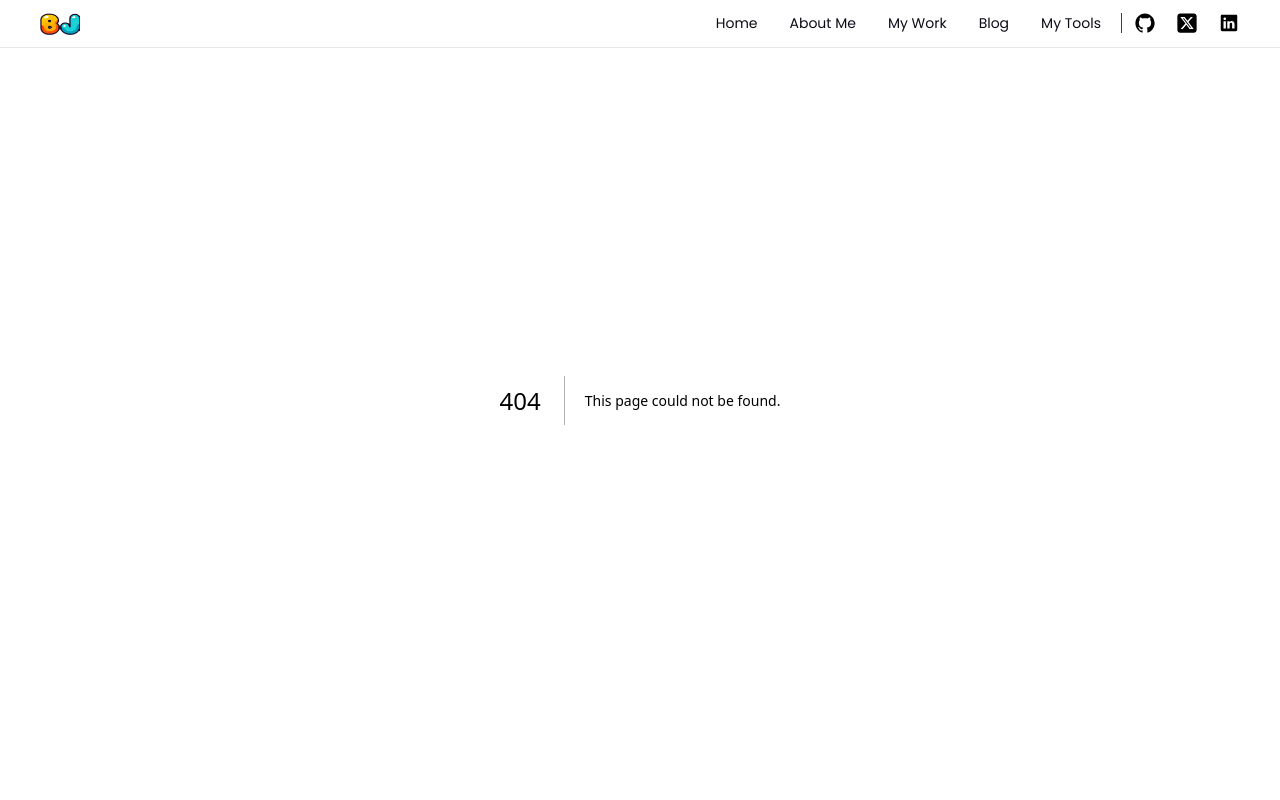
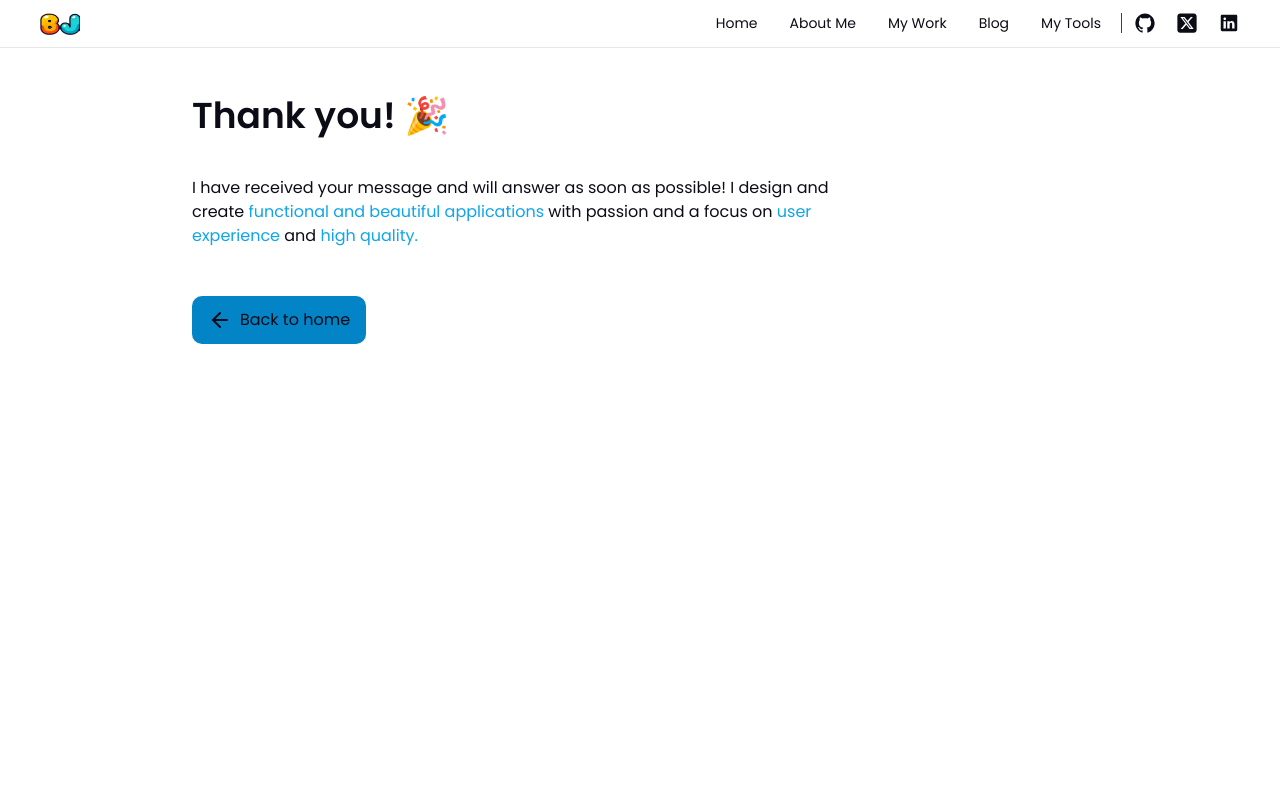
Before and after one commit to Bolaji06/bj.dev, a Next.js app: page /thank-you in a window 1280 px wide. Before the commit this address had no page. Shown: the top 800 px of the page. Built offline with nearby package versions, Linux system fonts and the light colour scheme.

Commit message:
add thank-you page

```diff
--- /dev/null
+++ b/src/app/thank-you/layout.tsx
@@ -0,0 +1,9 @@
+
+export default function Layout({ children }: { children: React.ReactNode}){
+
+    return(
+        <>
+            { children }
+        </>
+    )
+}
--- /dev/null
+++ b/src/app/thank-you/page.tsx
@@ -0,0 +1,33 @@
+import Button from "@/components/Button/Button";
+import { ArrowLeft } from "lucide-react";
+import Link from "next/link";
+
+export default function ThankYouPage() {
+  return (
+    <>
+      <main className="h-screen py-14">
+        <div className="py-10 space-y-8">
+          <h1 className="text-4xl font-bold">Thank you! 🎉</h1>
+          <p className="py-2 max-w-2xl">
+            I have received your message and will answer as soon as possible! I
+            design and create{" "}
+            <span className="text-sky-500">
+              functional and beautiful applications
+            </span>{" "}
+            with passion and a focus on{" "}
+            <span className="text-sky-500">user experience</span> and{" "}
+            <span className="text-sky-500">high quality.</span>
+          </p>
+        </div>
+        <div>
+          <Link href={"/"}>
+            <Button>
+              <ArrowLeft />
+              Back to home
+            </Button>
+          </Link>
+        </div>
+      </main>
+    </>
+  );
+}
--- a/src/components/ContactForm/ContactForm.tsx
+++ b/src/components/ContactForm/ContactForm.tsx
@@ -10,6 +10,8 @@ import { contactFormSchemaType } from "@/definition/validation";
 
 import FormButton from "../FormButton/FormButton";
 import toast from "react-hot-toast";
+import { useRef } from "react";
+import { useRouter } from "next/navigation";
 
 export default function ContactForm() {
   const [state, contactAction, isPending] = useActionState(
@@ -22,6 +24,9 @@ export default function ContactForm() {
     message: "",
     email: "",
   });
+
+  const hasMount = useRef(false);
+  const router = useRouter();
 
   useEffect(() => {
     if (state) {
@@ -42,21 +47,24 @@ export default function ContactForm() {
   }
 
   useEffect(() => {
-    if (!state?.success) {
-      toast.error(
-        <div className="text-sm capitalize font-medium">{state?.message}</div>,
-        {
-          duration: 4000,
-        }
-      );
+    if (hasMount.current) {
+      if (state?.success) {
+        toast.success(
+          <div className="capitalize font-medium">{state?.message}</div>,
+          { duration: 3000 }
+        );
+        router.push("/thank-you")
+
+      } else if(state?.success === false) {
+        toast.error(
+          <div className="capitalize font-medium">{state?.message}</div>,
+          { duration: 3000 }
+        );
+      }
+    } else {
+      hasMount.current = true;
     }
-    toast.success(
-      <div className="text-sm capitalize font-medium">{state?.message}</div>,
-      {
-        duration: 4000,
-      }
-    );
-  }, [state?.success]);
+  }, [state]);
 
   return (
     <>
--- a/src/components/admin/Project/ProjectForm.tsx
+++ b/src/components/admin/Project/ProjectForm.tsx
@@ -68,7 +68,6 @@ export default function ProjectForm() {
     }
   }, [state]);
 
-  console.log(state);
   return (
     <>
       <section>
```
Also changed, not shown: src/actions/contactFormAction.ts (+20 -19 lines).
